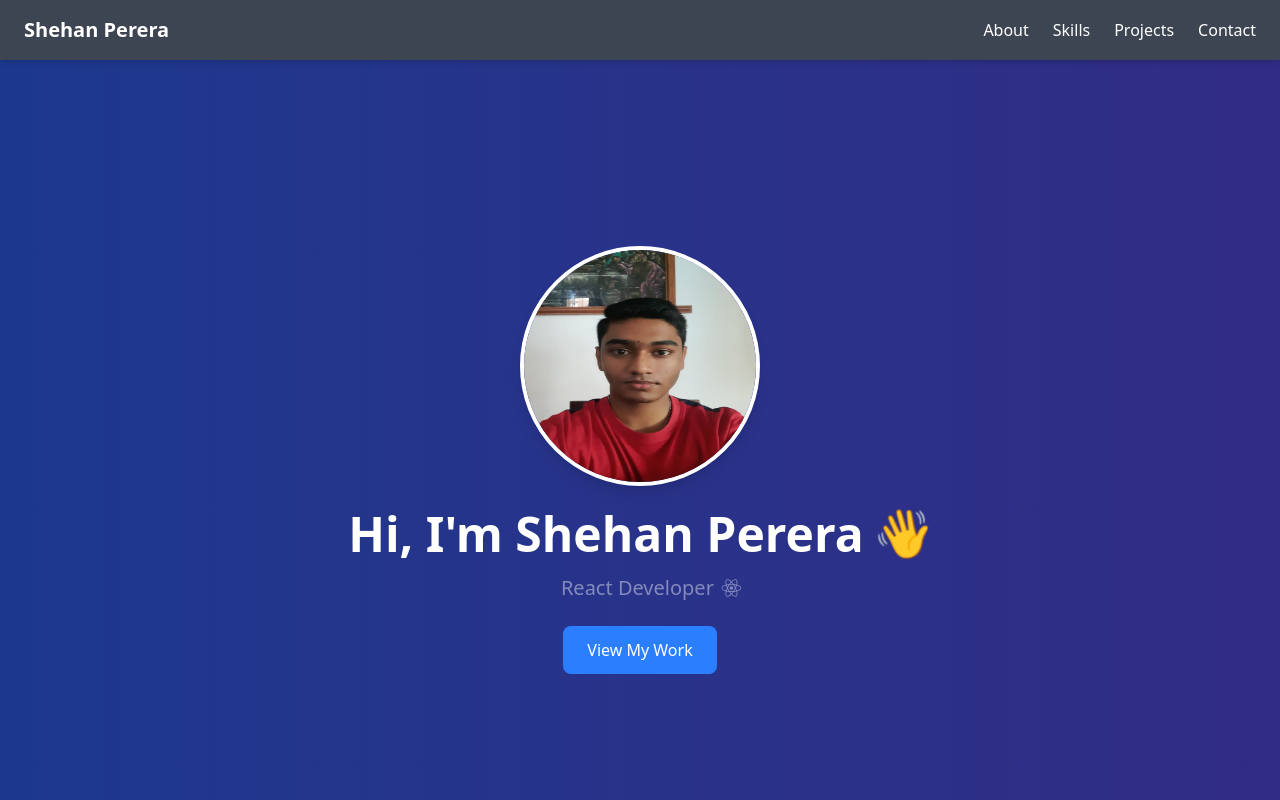
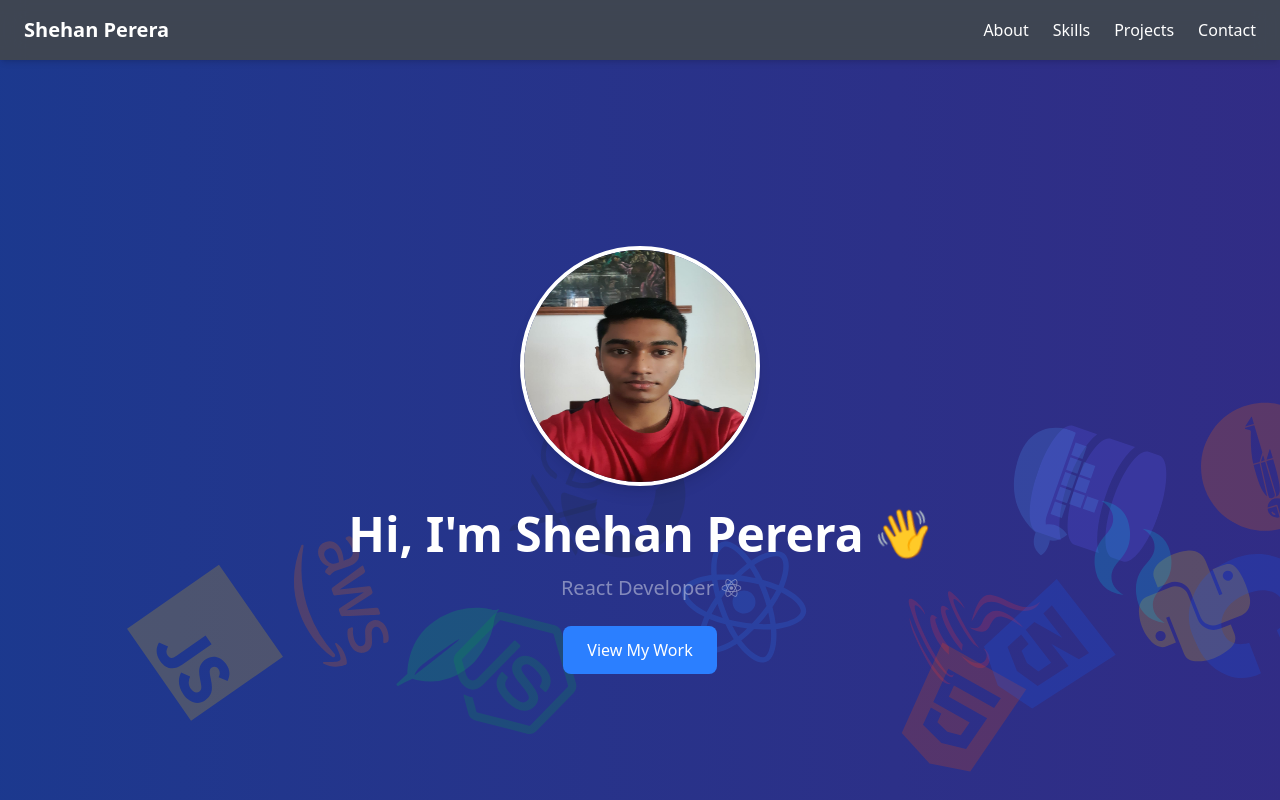
Before and after one commit to Shehanruby-67523/Shehan_Perera_Portfolio, a React (Vite) app: page / in a window 1280 px wide. Shown: the top 800 px of the page. Built offline with nearby package versions, Linux system fonts and the light colour scheme.

Commit message:
made some changes in homepage name in package.json file

```diff
--- a/src/components/Hero.jsx
+++ b/src/components/Hero.jsx
@@ -1,6 +1,7 @@
 import { useState, useEffect } from "react";
 import My_profile from "../assets/My_profile.jpeg";
-import { FaLaptopCode, FaReact, FaPython, FaRocket } from 'react-icons/fa';
+import { FaLaptopCode, FaReact, FaPython, FaRocket, FaJava, FaNodeJs, FaHtml5, FaCss3Alt, FaJs, FaDatabase, FaDocker, FaAws, FaGithub } from 'react-icons/fa';
+import { SiMongodb, SiC, SiTailwindcss, SiExpress, SiPostman } from "react-icons/si";
 import { motion, AnimatePresence } from "framer-motion";
 
 export default function Hero() {
@@ -9,6 +10,25 @@ export default function Hero() {
     { text: "React Developer", icon: <FaReact /> },
     { text: "Python Enthusiast", icon: <FaPython /> },
     { text: "DevOps Learner", icon: <FaRocket /> },
+  ];
+
+  const animatedIcons = [
+    <FaPython className="text-yellow-400 text-9xl opacity-20" />,
+    <FaJava className="text-red-500 text-9xl opacity-20" />,
+    <SiMongodb className="text-green-500 text-9xl opacity-20" />,
+    <FaReact className="text-blue-500 text-9xl opacity-20" />,
+    <FaNodeJs className="text-green-600 text-9xl opacity-20" />,
+    <FaHtml5 className="text-orange-600 text-9xl opacity-20" />,
+    <FaCss3Alt className="text-blue-600 text-9xl opacity-20" />,
+    <SiExpress className="text-gray-800 text-9xl opacity-20" />,
+    <FaJs className="text-yellow-400 text-9xl opacity-20" />,
+    <SiC className="text-blue-600 text-9xl opacity-20" />,
+    <SiPostman className="text-orange-500 text-9xl opacity-20" />,
+    <FaDatabase className="text-indigo-500 text-9xl opacity-20" />,
+    <FaDocker className="text-blue-400 text-9xl opacity-20" />,
+    <FaAws className="text-orange-500 text-9xl opacity-20" />,
+    <FaGithub className="text-gray-800 text-9xl opacity-20" />,
+    <SiTailwindcss className="text-cyan-400 text-9xl opacity-20" />,
   ];
 
   const [currentRole, setCurrentRole] = useState(0);
@@ -49,13 +69,13 @@ export default function Hero() {
   return (
     <section
       className="h-screen flex flex-col justify-center items-center text-center
-      bg-gradient-to-r from-blue-900 to-indigo-900 text-white"
+      bg-gradient-to-r from-blue-900 to-indigo-900 text-white relative overflow-hidden"
     >
       <motion.div
         variants={containerVariants}
         initial="hidden"
         animate="visible"
-        className="flex flex-col items-center"
+        className="flex flex-col items-center z-10"
       >
         <motion.img
           src={My_profile}
@@ -100,6 +120,27 @@ export default function Hero() {
           View My Work
         </motion.a>
       </motion.div>
+
+      {/* Animated Icons */}
+      {animatedIcons.map((icon, i) => (
+        <motion.div
+          key={i}
+          className="absolute bottom-0"
+          style={{ left: `${Math.random() * 100}vw` }}
+          animate={{
+            y: [0, -1000],
+            rotate: [0, 360],
+          }}
+          transition={{
+            duration: 15 + Math.random() * 10,
+            repeat: Infinity,
+            ease: "linear",
+            delay: Math.random() * 5,
+          }}
+        >
+          {icon}
+        </motion.div>
+      ))}
     </section>
   );
 }
```
Also changed, not shown: package.json (+8 -4 lines), 1 other file (tests, documents, lock files or other folders).
